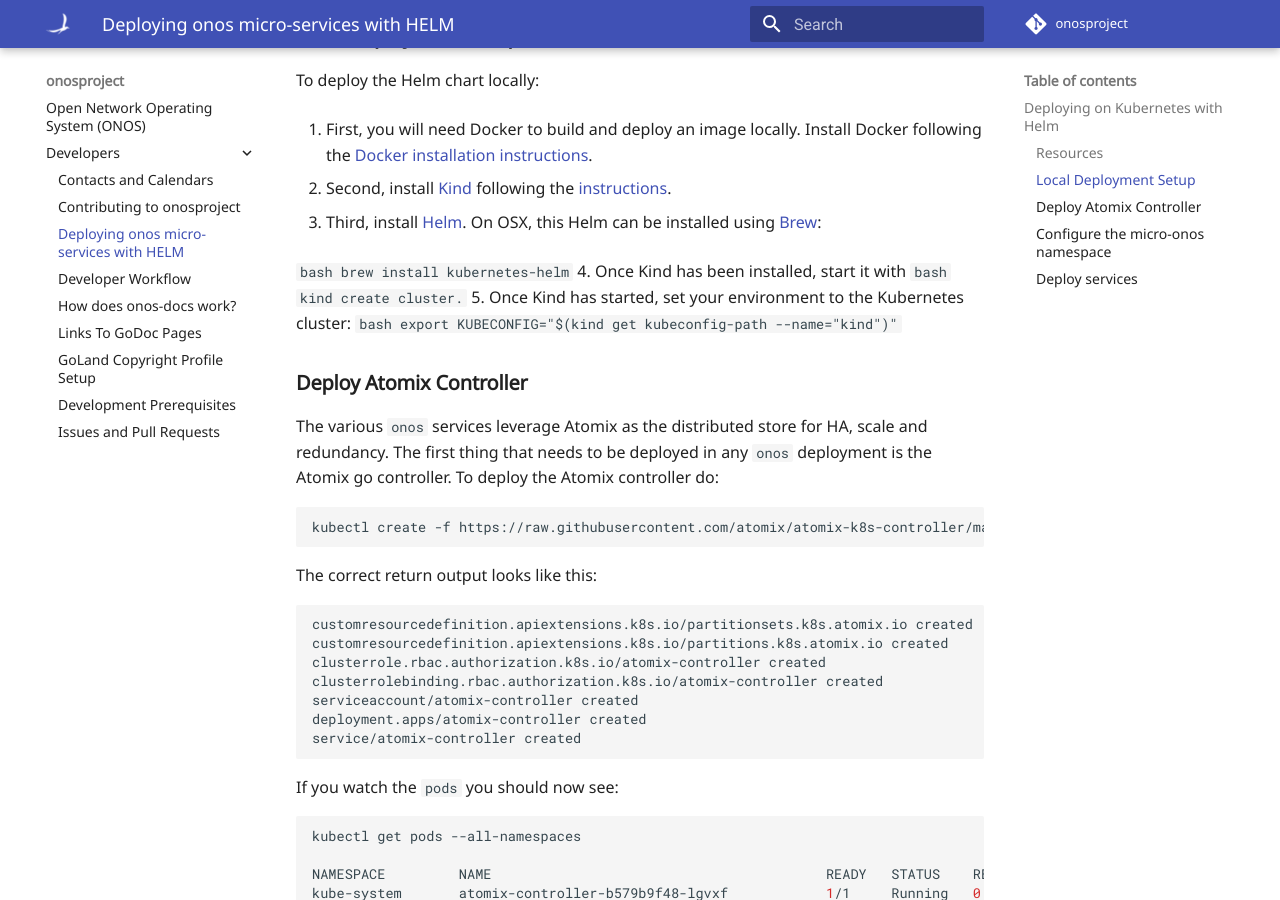
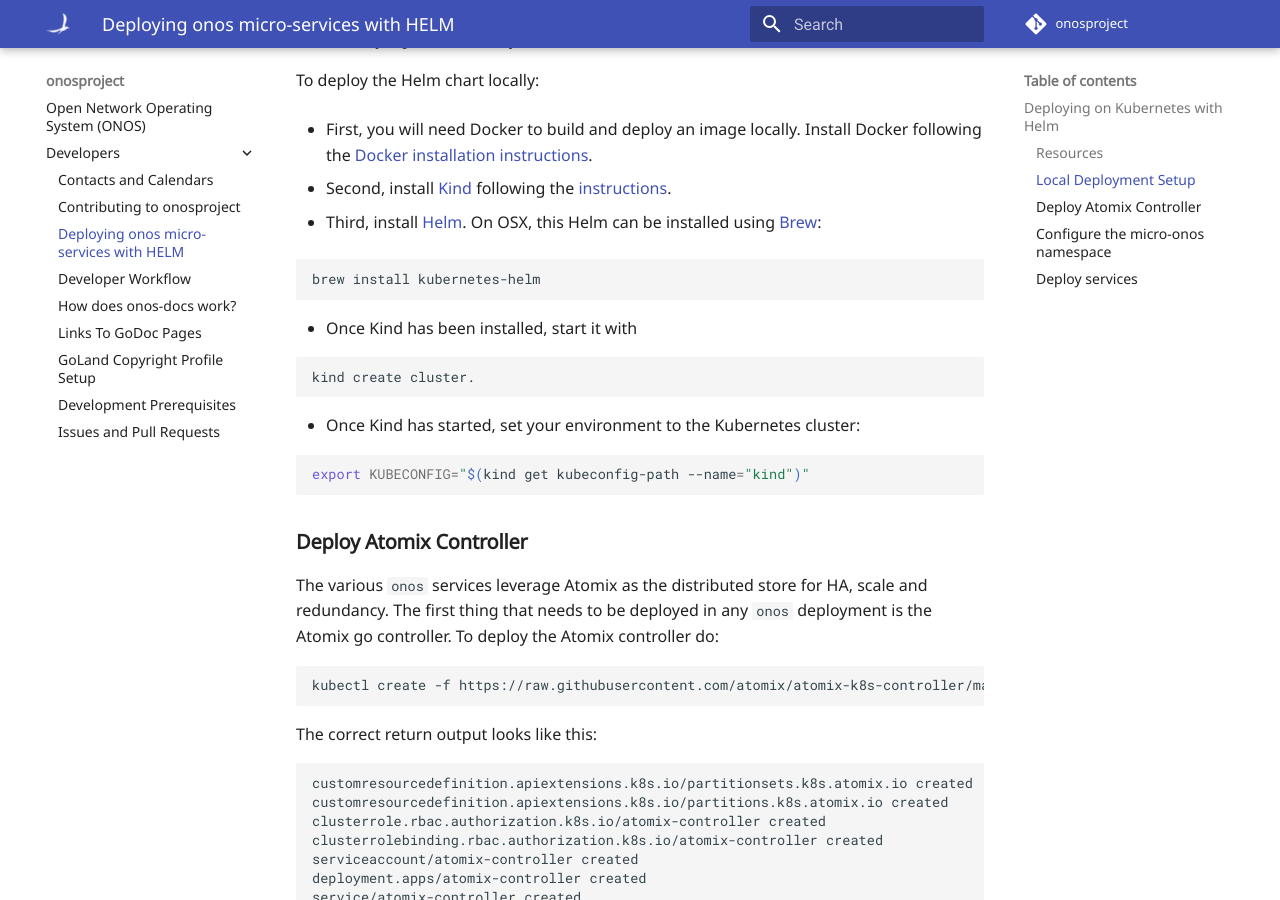
Before and after one commit to onosproject/onos-docs, an MkDocs documentation site: the page built from docs/content/developers/deploy_with_helm.md, in a window 1280 px wide and 900 px high, scrolled down 791 px. Built offline with MkDocs 1.6.1 and Material for MkDocs 9.7.7, drawn with Linux system fonts in a browser that asks for light colours.

Commit message:
Minor fixes in docs (#90)

````diff
--- a/docs/content/developers/deploy_with_helm.md
+++ b/docs/content/developers/deploy_with_helm.md
@@ -27,24 +27,28 @@ it over the network, both inside and outside the k8s cluster:
 
 To deploy the Helm chart locally:
 
-1. First, you will need Docker to build and deploy an image locally. Install Docker following the
+* First, you will need Docker to build and deploy an image locally. Install Docker following the
 [Docker installation instructions](https://docs.docker.com/v17.12/install/).
 
-2. Second, install [Kind] following the [instructions](https://kind.sigs.k8s.io).
+* Second, install [Kind] following the [instructions](https://kind.sigs.k8s.io).
 
-3. Third, install [Helm]. On OSX, this Helm can be installed using [Brew]:
+* Third, install [Helm]. On OSX, this Helm can be installed using [Brew]:
 
-   ```bash
-   brew install kubernetes-helm
-   ```
-4. Once Kind has been installed, start it with
-   ```bash
-   kind create cluster.
-   ```
-5. Once Kind has started, set your environment to the Kubernetes cluster:
-   ```bash
-   export KUBECONFIG="$(kind get kubeconfig-path --name="kind")"
-   ```
+```bash
+brew install kubernetes-helm
+```
+* Once Kind has been installed, start it with
+
+```bash
+kind create cluster.
+```
+
+* Once Kind has started, set your environment to the Kubernetes cluster:
+
+```bash
+export KUBECONFIG="$(kind get kubeconfig-path --name="kind")"
+```
+
 ### Deploy Atomix Controller
 
 The various `onos` services leverage Atomix as the distributed store for HA, scale and redundancy.
````
